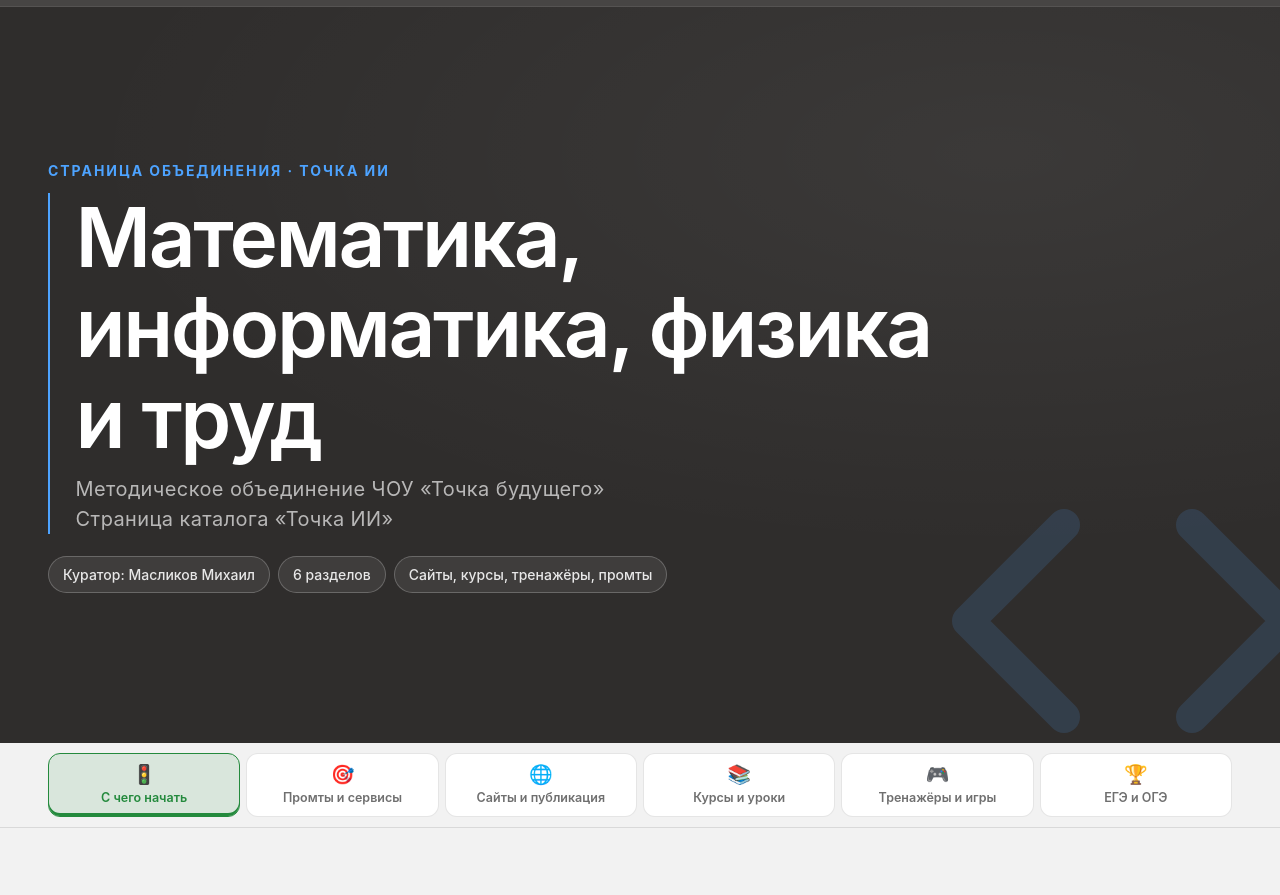
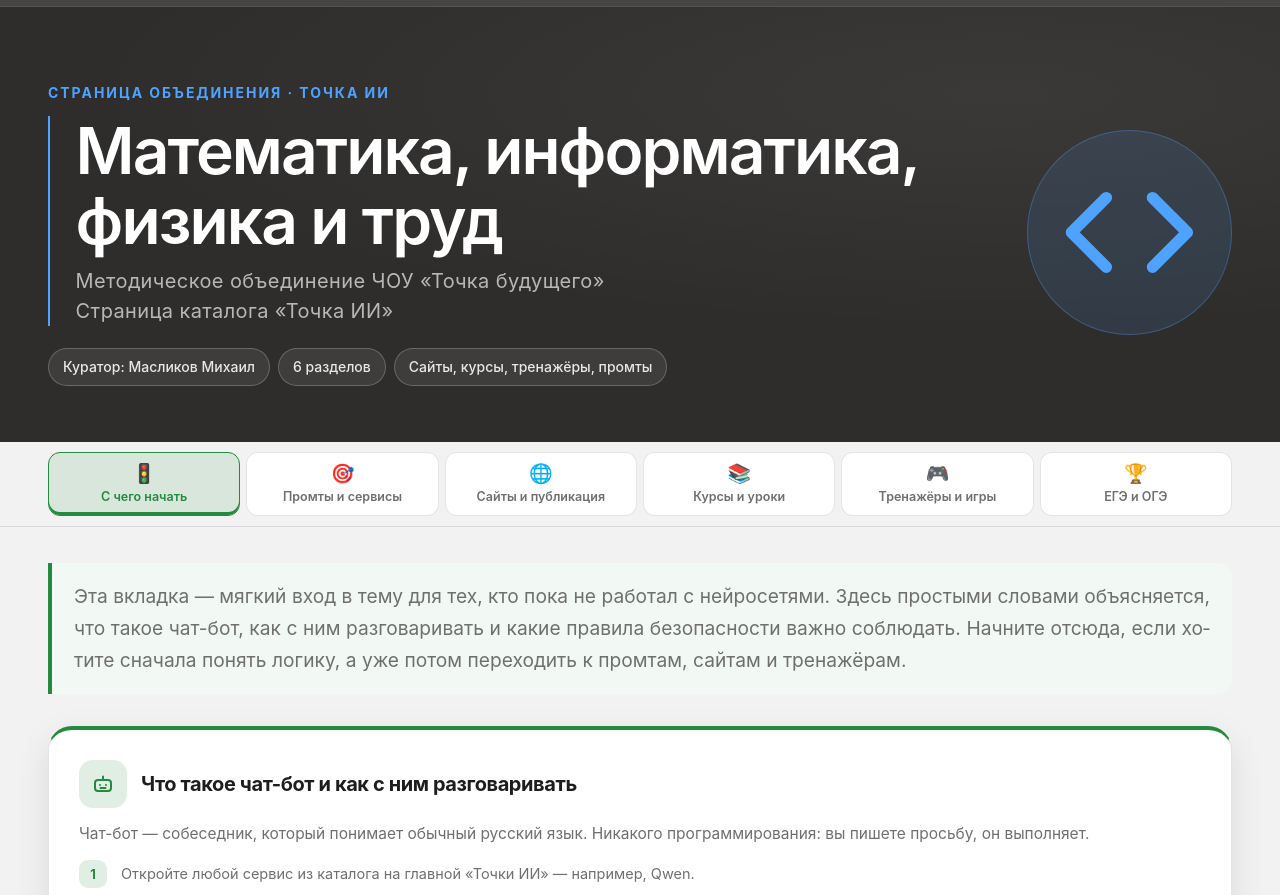
Before and after one commit to mmmaslikov/mift, a plain HTML site: page index.html in a window 1280 px wide. Shown: the part 57-952 px from the top of the page. Drawn offline with Linux system fonts and the light colour scheme.

Commit message:
Update index.html

```diff
--- a/index.html
+++ b/index.html
@@ -8,20 +8,17 @@
 
 <style>
 /* ============================================================================
-   ШАБЛОН СТРАНИЦЫ СФЕРЫ · масштаб и палитра совпадают с главной «Точка ИИ»:
-   --wrap 1320, --pad clamp(20,4vw,48), --nav-h 64, --radius 24, --zoom 1/1.25/1.5,
-   фон #f2f2f2 / #161616, шапка color-mix(charcoal 88%) + blur, hero-acc #4da3ff/#2997ff.
-   «Лицо» сферы задаётся объектом MO (id/title/full/sub/head/icon/color/colorDark/chips);
-   вкладки и их цвет — TABS + PAL; наполнение — CONTENT; конструктор — CONS.
-   ----------------------------------------------------------------------------
-   СКРИНШОТЫ — кладите PNG в папку images/ рядом с index.html.
-   Имена для этой сферы (math): shot-personal-1/2, shot-mc, shot-webdev,
-   shot-turtle, shot-unialgo, shot-presentation, shot-python-1/2, shot-game6,
-   shot-ege, shot-oge, shot-yandex-ege-1/2.
-   Для другой сферы используйте свои имена вида shot-<сфера>-N.png и
-   пропишите их в CONTENT.shots; отсутствующий файл покажет заглушку с именем.
+   ШАБЛОН СТРАНИЦЫ СФЕРЫ КАТАЛОГА «ТОЧКА ИИ»
+   Меняйте под своё МО только данные в <script>: MO, TABS, CONTENT, CONS.
+   CSS и функции-движок не переписывайте.
+   MO: id, title, full, sub[2], head, icon(ключ ICONS), color, colorDark, chips.
+   TABS: id, emo, label, c(ключ PAL). CONTENT: intro + cards по id вкладки.
+   Карточка: icon, title, desc, steps[], terms[][], links[{label,url,same}],
+   prompt, shots[{file,cap}]. Скриншоты — PNG в папке images/ рядом с index.html;
+   отсутствующий файл показывает заглушку с именем.
 ============================================================================ */
 
+/* BASE */
 :root{
   --bg:#f2f2f2; --m2:#e6e6e6; --charcoal:#2f2d2c;
   --surface:#ffffff; --surface-2:#fafafa;
@@ -29,10 +26,9 @@
   --line:rgba(0,0,0,.10);
   --accent:#0071e3; --hero-acc:#4da3ff;
   --radius:24px; --shadow:0 12px 34px rgba(0,0,0,.10);
-  --nav-h:64px; --pad:clamp(20px,4vw,48px); --wrap:1320px; --col:1120px; --zoom:1;
+  --nav-h:64px; --pad:clamp(20px,4vw,48px); --wrap:1320px; --zoom:1;
   --sb-track:#e6e6e6; --sb-thumb:#c7c7cc; --sb-hover:#a1a1a6;
 }
-/* Масштаб как на главной странице каталога */
 @media (min-width:1800px){:root{--zoom:1.25}}
 @media (min-width:2300px){:root{--zoom:1.5}}
 [data-theme="dark"]{
@@ -60,10 +56,8 @@ a{color:var(--accent)}
 :focus-visible{outline:3px solid var(--accent);outline-offset:3px;border-radius:8px}
 .wrap{max-width:var(--wrap);margin:0 auto;padding:0 var(--pad)}
 .j{text-align:justify;hyphens:auto}
-
 .panel,.mcard,.cons{--acc:var(--acc-l,#0071e3)}
 [data-theme="dark"] .panel,[data-theme="dark"] .mcard,[data-theme="dark"] .cons{--acc:var(--acc-d,#2997ff)}
-
 .btn{display:inline-flex;align-items:center;justify-content:center;gap:8px;min-height:48px;padding:12px 26px;
   border-radius:980px;border:1px solid color-mix(in srgb,var(--acc) 30%,transparent);
   background:color-mix(in srgb,var(--acc) 13%,transparent);color:var(--acc);
@@ -77,7 +71,7 @@ a{color:var(--accent)}
   border:1px solid rgba(255,255,255,.22);font-size:14px;color:rgba(255,255,255,.88);font-weight:500}
 .card{background:var(--surface);border:1px solid var(--line);border-radius:var(--radius);box-shadow:var(--shadow)}
 
-/* NAV — тон и блюр как на главной */
+/* NAV */
 .nav{position:sticky;top:0;z-index:50;height:var(--nav-h);
   background:color-mix(in srgb,var(--charcoal) 88%,transparent);
   backdrop-filter:saturate(140%) blur(18px);-webkit-backdrop-filter:saturate(140%) blur(18px);
@@ -98,25 +92,27 @@ a{color:var(--accent)}
   .nav .icon-btn{margin-left:auto}
 }
 
-/* HERO — высота, типографика и左 линейка как на главной */
+/* HERO */
 .hero{position:relative;overflow:hidden;background:var(--charcoal);color:#fff;
-  min-height:calc((100vh - var(--nav-h))/var(--zoom));
-  min-height:calc((100svh - var(--nav-h))/var(--zoom));
-  display:flex;flex-direction:column;justify-content:center;
-  padding:clamp(28px,4vw,64px) 0}
+  padding:clamp(36px,6vw,72px) 0 clamp(32px,5vw,56px)}
 .hero::before{content:"";position:absolute;inset:0;pointer-events:none;
   background:radial-gradient(120% 90% at 78% 20%,rgba(255,255,255,.06),transparent 60%)}
-.hero-ico{position:absolute;right:-40px;bottom:-70px;width:clamp(200px,30vw,400px);color:var(--hero-acc);opacity:.14;pointer-events:none}
-.hero-ico svg{width:100%;height:auto;display:block}
-.hero .wrap{position:relative;z-index:1;width:100%}
+.hero .wrap{position:relative;z-index:1}
+.hero-grid{display:grid;grid-template-columns:minmax(0,1fr) auto;gap:clamp(16px,3vw,40px);align-items:center}
 .kicker{display:inline-block;font-size:14px;font-weight:700;letter-spacing:.14em;text-transform:uppercase;color:var(--hero-acc);margin-bottom:12px}
 .hero-name{border-left:2px solid var(--hero-acc);padding-left:clamp(16px,2vw,26px)}
-.hero h1{font-size:clamp(34px,6.4vw,92px);font-weight:600;color:#fff;letter-spacing:-.03em;max-width:900px}
+.hero h1{font-size:clamp(30px,5vw,64px);font-weight:600;color:#fff;letter-spacing:-.03em;max-width:900px}
 .hero-sub{margin-top:10px;font-size:clamp(15px,1.6vw,20px);color:rgba(255,255,255,.66);letter-spacing:.02em;line-height:1.5}
 .hero-sub span{display:block}
 .hero-chips{display:flex;flex-wrap:wrap;gap:8px;margin-top:22px}
+.hero-ico{justify-self:end;width:clamp(110px,16vw,210px);aspect-ratio:1;border-radius:50%;
+  display:grid;place-items:center;padding:clamp(16px,2.6vw,32px);color:var(--hero-acc);
+  background:color-mix(in srgb,var(--hero-acc) 12%,transparent);
+  border:1px solid color-mix(in srgb,var(--hero-acc) 32%,transparent)}
+.hero-ico svg{width:100%;height:auto;display:block}
+@media (max-width:620px){.hero-ico{width:88px;padding:14px}}
 
-/* ВКЛАДКИ */
+/* TABS */
 .tabs-bar{position:sticky;top:var(--nav-h);z-index:40;background:var(--bg);border-bottom:1px solid var(--line)}
 .tabs{display:grid;grid-template-columns:repeat(auto-fit,minmax(148px,1fr));gap:6px;
   max-width:var(--wrap);margin:0 auto;padding:10px var(--pad)}
@@ -136,14 +132,14 @@ a{color:var(--accent)}
 }
 @media (max-width:380px){.tabs{grid-template-columns:repeat(2,1fr)}}
 
-/* ПАНЕЛИ */
-.panel{display:none;padding:clamp(52px,7vw,110px) 0;scroll-margin-top:150px}
+/* PANELS */
+.panel{display:none;padding:clamp(20px,3vw,36px) 0 clamp(44px,6vw,84px);scroll-margin-top:150px}
 .panel.on{display:block}
-.panel-intro{color:var(--muted);max-width:var(--col);font-size:clamp(16px,1.5vw,20px);line-height:1.65;
+.panel-intro{color:var(--muted);font-size:clamp(16px,1.5vw,20px);line-height:1.65;
   text-align:justify;hyphens:auto;
-  margin:0 auto clamp(26px,3vw,48px);padding:18px 22px;border-left:4px solid var(--acc);
+  margin:0 0 clamp(20px,3vw,32px);padding:18px 22px;border-left:4px solid var(--acc);
   background:color-mix(in srgb,var(--acc) 6%,var(--surface));border-radius:0 14px 14px 0}
-.mgrid{display:grid;gap:16px;grid-template-columns:1fr;max-width:var(--col);margin-inline:auto}
+.mgrid{display:grid;gap:16px;grid-template-columns:1fr}
 .mcard{padding:clamp(20px,2.4vw,30px);display:flex;flex-direction:column;gap:14px;border-top:4px solid var(--acc)}
 .m-head{display:flex;align-items:center;gap:14px}
 .m-head .mi{width:48px;height:48px;border-radius:14px;display:grid;place-items:center;flex:none;
@@ -157,7 +153,7 @@ a{color:var(--accent)}
 .m-link:hover{border-color:var(--acc);color:var(--acc)}
 .m-link svg{width:14px;height:14px;flex:none}
 
-/* СКРИНШОТЫ */
+/* SHOTS */
 .shots{display:grid;gap:12px;grid-template-columns:1fr}
 @media (min-width:700px){.shots.shots-2{grid-template-columns:1fr 1fr}}
 .shot{display:grid;gap:8px}
@@ -179,17 +175,17 @@ a{color:var(--accent)}
 .shot-frame:hover .shot-zoom,.shot-frame:focus-visible .shot-zoom{opacity:1}
 .shot figcaption{font-size:13px;color:var(--muted);text-align:center}
 
-/* АЛГОРИТМЫ / СЛОВАРЬ */
+/* STEPS / GLOSS */
 .steps{list-style:none;margin:0;padding:0;display:grid;gap:10px;counter-reset:st}
-.steps li{position:relative;padding-left:44px;counter-increment:st;color:var(--muted);font-size:14.5px;line-height:1.55}
-.steps li::before{content:counter(st);position:absolute;left:0;top:1px;width:28px;height:28px;border-radius:9px;
+.steps li{display:flex;align-items:center;gap:14px;counter-increment:st;color:var(--muted);font-size:14.5px;line-height:1.55}
+.steps li::before{content:counter(st);flex:none;width:28px;height:28px;border-radius:9px;
   background:color-mix(in srgb,var(--acc) 14%,transparent);color:var(--acc);font-weight:700;font-size:13px;display:grid;place-items:center}
 .gloss{margin:0;display:grid;gap:10px}
 .gloss div{padding:10px 14px;border-radius:12px;background:var(--surface-2);border:1px solid var(--line)}
 .gloss dt{font-weight:700;font-size:14.5px}
 .gloss dd{margin:2px 0 0;color:var(--muted);font-size:14px;line-height:1.5}
 
-/* АККОРДЕОН ПРОМТА */
+/* PROMPT ACCORDION */
 .p-acc{border-top:1px dashed var(--line);padding-top:10px;margin-top:auto}
 .p-acc-btn{display:flex;width:100%;align-items:center;justify-content:space-between;gap:10px;min-height:44px;
   font:inherit;font-size:14px;font-weight:700;color:var(--acc);background:none;border:0;cursor:pointer;padding:0 2px}
@@ -201,8 +197,8 @@ a{color:var(--accent)}
   font-family:inherit;font-size:15px;line-height:1.65;white-space:pre-wrap;color:var(--text)}
 .p-actions{display:flex;gap:8px;flex-wrap:wrap;padding-bottom:6px}
 
-/* КОНСТРУКТОР */
-.cons{padding:clamp(20px,2.4vw,30px);margin:0 auto 20px;max-width:var(--col);display:grid;gap:16px;border-top:4px solid var(--acc)}
+/* CONS */
+.cons{padding:clamp(20px,2.4vw,30px);margin:0 0 20px;display:grid;gap:16px;border-top:4px solid var(--acc)}
 .cons-title{display:flex;align-items:center;gap:12px;font-size:20px;font-weight:700}
 .cons-title .ci2{width:42px;height:42px;border-radius:12px;display:grid;place-items:center;
   background:color-mix(in srgb,var(--acc) 14%,transparent);color:var(--acc)}
@@ -242,7 +238,7 @@ a{color:var(--accent)}
   .f-copy .f-sep{display:none}
 }
 
-/* ЛАЙТБОКС · размеры vh/vw компенсированы под zoom */
+/* LIGHTBOX */
 .lb{position:fixed;inset:0;z-index:200;display:flex;align-items:center;justify-content:center;
   padding:16px;overscroll-behavior:contain}
 .lb[hidden]{display:none}
@@ -265,6 +261,7 @@ a{color:var(--accent)}
   .lb-frame img{max-height:calc(62vh/var(--zoom))}
 }
 
+/* TOAST */
 .toast{position:fixed;left:50%;bottom:24px;transform:translate(-50%,16px);z-index:300;
   padding:12px 22px;border-radius:980px;background:var(--charcoal);color:#fff;border:1px solid rgba(255,255,255,.18);
   font-size:15px;font-weight:600;box-shadow:var(--shadow);opacity:0;pointer-events:none;transition:.3s;max-width:calc(100vw/var(--zoom) - 32px);text-align:center}
@@ -285,9 +282,7 @@ const BACK_URL="https://mmmaslikov.github.io/point-ai";
 const QWEN_URL="https://chat.qwen.ai/";
 const IMG="images/";
 
-/* ====== ЛИЦО СФЕРЫ: меняйте только этот объект под своё МО ======
-   color/colorDark задают идентичность сферы в каталоге; шапка и hero
-   используют общие токены главной (--hero-acc), чтобы масштаб и тон совпадали. */
+/* ===== ЛИЦО СФЕРЫ (MO): единственный объект, который меняется под своё МО ===== */
 const MO={
   id:"math",
   title:"Математика, информатика, физика и труд",
@@ -300,14 +295,13 @@ const MO={
   chips:"Сайты, курсы, тренажёры, промты"
 };
 
-/* Один цвет на вкладку: все карточки внутри наследуют его */
+/* ===== Палитра вкладок (PAL) и сами вкладки (TABS): c = ключ PAL ===== */
 const PAL={
   green:{l:"#248a3d",d:"#30d158"}, purple:{l:"#8944ab",d:"#bf5af2"},
   blue:{l:"#0071e3",d:"#2997ff"},  orange:{l:"#c93400",d:"#ff9f0a"},
   pink:{l:"#d30f45",d:"#ff375f"},  teal:{l:"#0071a4",d:"#64d2ff"}
 };
 const accVars=k=>{const p=PAL[k]||PAL.blue;return `--acc-l:${p.l};--acc-d:${p.d}`;};
-
 const TABS=[
   {id:"start",emo:"🚦",label:"С чего начать",c:"green"},
   {id:"prompts",emo:"🎯",label:"Промты и сервисы",c:"purple"},
@@ -317,6 +311,7 @@ const TABS=[
   {id:"ege",emo:"🏆",label:"ЕГЭ и ОГЭ",c:"teal"}
 ];
 
+/* ===== Конструктор промтов (CONS): списки под свой предмет ===== */
 const CONS={
   subjects:["Математика","Информатика","Физика","Труд"],
   levels:["базовый","продвинутый","ОВЗ","олимпиадный"],
@@ -332,6 +327,7 @@ const OUTPUT_REQ={
   "план урока":"- распиши этапы с таймингом, деятельность учителя и учеников, формы контроля и дифференцированное домашнее задание на трёх уровнях;\n"
 };
 
+/* ===== Наполнение вкладок (CONTENT): intro + cards по id вкладки ===== */
 const CONTENT={
   start:{intro:"Эта вкладка — мягкий вход в тему для тех, кто пока не работал с нейросетями. Здесь простыми словами объясняется, что такое чат-бот, как с ним разговаривать и какие правила безопасности важно соблюдать. Начните отсюда, если хотите сначала понять логику, а уже потом переходить к промтам, сайтам и тренажёрам.",
     cards:[
@@ -508,6 +504,7 @@ const CONTENT={
     ]}
 };
 
+/* ===== Иконки (ICONS): ключи используются в MO.icon и card.icon ===== */
 const ICONS={
   dev:'<svg viewBox="0 0 24 24" fill="none" stroke="currentColor" stroke-width="2" stroke-linecap="round" stroke-linejoin="round"><path d="M8 6l-6 6 6 6M16 6l6 6-6 6"/></svg>',
   code:'<svg viewBox="0 0 24 24" fill="none" stroke="currentColor" stroke-width="2" stroke-linecap="round" stroke-linejoin="round"><path d="M8 6l-6 6 6 6M16 6l6 6-6 6"/></svg>',
@@ -542,6 +539,7 @@ const ICONS={
   moon:'<svg viewBox="0 0 24 24" fill="none" stroke="currentColor" stroke-width="2" stroke-linecap="round" stroke-linejoin="round"><path d="M20.6 14.2A8.6 8.6 0 0 1 9.8 3.4a8.6 8.6 0 1 0 10.8 10.8z"/></svg>'
 };
 
+/* ===== Состояние и утилиты ===== */
 const state={tab:TABS[0].id,theme:"auto",lb:null,lbReturn:null};
 const $=(s,r=document)=>r.querySelector(s);
 const $$=(s,r=document)=>Array.from(r.querySelectorAll(s));
@@ -564,6 +562,7 @@ function bindShots(root){
   });
 }
 
+/* ===== Рендер ===== */
 function shotsBlock(shots){
   if(!shots||!shots.length)return "";
   const list=shots.map(s=>s.file).join("|");
@@ -630,7 +629,8 @@ function renderApp(){
     <span class="nav-title">${esc(MO.full||MO.title)}</span>
     <button class="icon-btn" id="theme-btn" type="button" aria-label="Переключить тему"></button>
   </div></header>
-  <section class="hero"><div class="hero-ico">${ICONS[MO.icon]||ICONS.spark}</div><div class="wrap">
+  <section class="hero"><div class="wrap"><div class="hero-grid">
+    <div class="hero-left">
       <span class="kicker">Страница объединения · Точка ИИ</span>
       <div class="hero-name">
         <h1>${esc(MO.title)}</h1>
@@ -639,7 +639,9 @@ function renderApp(){
       <div class="hero-chips"><span class="chip">Куратор: ${esc(MO.head)}</span>
         <span class="chip">${TABS.length} ${plural(TABS.length,"раздел","раздела","разделов")}</span>
         <span class="chip">${esc(MO.chips||"Промты, алгоритмы, сервисы")}</span></div>
-  </div></section>
+    </div>
+    <div class="hero-ico" aria-hidden="true">${ICONS[MO.icon]||ICONS.spark}</div>
+  </div></div></section>
   <div class="tabs-bar"><div class="tabs" role="tablist" aria-label="Разделы страницы">
     ${TABS.map(t=>`<button class="tab-btn${t.id===state.tab?" on":""}" style="${accVars(t.c)}" type="button" role="tab" id="tab-${t.id}" aria-controls="panel-${t.id}" aria-selected="${t.id===state.tab}" data-tab="${t.id}"><span class="ti">${t.emo}</span>${esc(t.label)}</button>`).join("")}
   </div></div>
@@ -670,7 +672,6 @@ function renderApp(){
   updateCons();
   bindShots(document);
 }
-
 function consFields(){
   return {subject:$("#c-subject")?.value||CONS.subjects[0],topic:$("#c-topic")?.value.trim()||"",
     grade:$("#c-grade")?.value.trim()||"",level:$("#c-level")?.value||CONS.levels[0],
@@ -682,7 +683,6 @@ function buildCons(f){
   return `Ты — опытный методист по предмету «${f.subject}» и эксперт по разработке учебных материалов.\nРазработай «${f.format}» по теме «${f.topic||"[ТЕМА]"}» для ${f.grade||"[КЛАСС]"} класса, уровень: ${f.level}.\n\nИтоговый формат материала: ${f.output}.\n\nОбязательное содержание:\n${inc}\n\nТребования:\n- формулировки понятны ученику этого возраста, без двусмысленностей;\n- ответы и критерии согласованы с формулировками и проверяемы вторым учителем;\n${OUTPUT_REQ[f.output]||""}- в конце добавь короткую методическую заметку: как использовать материал на уроке и как адаптировать под другой уровень.`;
 }
 function updateCons(){const o=$("#cons-out");if(o)o.textContent=buildCons(consFields());}
-
 function switchTab(id,updateHash=true){
   if(!TABS.some(t=>t.id===id))return;
   state.tab=id;
@@ -696,7 +696,6 @@ function switchTab(id,updateHash=true){
     panel.scrollIntoView({behavior:reduce?"auto":"smooth",block:"start"});
   }
 }
-
 function openLb(list,idx,origin){
   state.lb={list,idx};state.lbReturn=origin||null;
   $("#lb").hidden=false;document.body.classList.add("lb-open");drawLb();
@@ -722,7 +721,6 @@ function drawLb(){
   $("#lb-prev").style.display=multi?"":"none";
   $("#lb-next").style.display=multi?"":"none";
 }
-
 function resolvedTheme(){return state.theme==="auto"?(matchMedia("(prefers-color-scheme: dark)").matches?"dark":"light"):state.theme;}
 function applyTheme(){
   const dark=resolvedTheme()==="dark";
@@ -733,6 +731,7 @@ function applyTheme(){
 function toggleTheme(){state.theme=resolvedTheme()==="dark"?"light":"dark";
   try{localStorage.setItem("mift_theme_v1",state.theme);}catch(e){}applyTheme();}
 
+/* ===== Обработчики ===== */
 function bindHandlers(){
   $("#theme-btn").addEventListener("click",toggleTheme);
   document.addEventListener("click",e=>{
@@ -781,6 +780,8 @@ function bindHandlers(){
     }
   });
 }
+
+/* ===== Инициализация ===== */
 function init(){
   try{const t=localStorage.getItem("mift_theme_v1");if(t==="light"||t==="dark")state.theme=t;}catch(e){}
   renderApp();bindHandlers();applyTheme();
```
Lines whose indentation alone changed are shown as unchanged.
